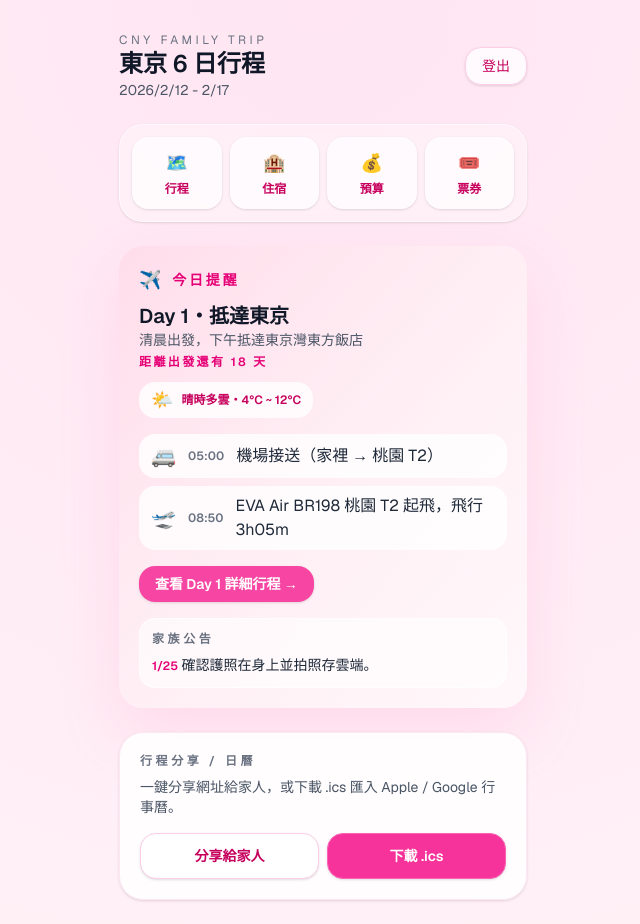
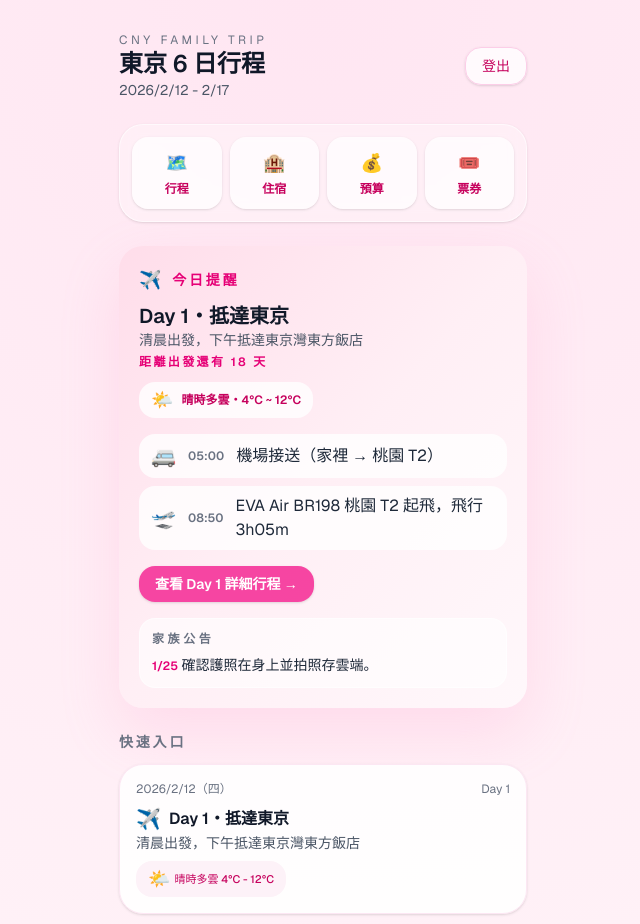
Before and after one commit to Tiffany0322/cny-trip, a Next.js app: page / in a window 1280 px wide. Shown: the top 924 px of the page, without its empty margins (317-957 px from the left). Built offline with nearby package versions, Linux system fonts and the light colour scheme; no server answers.

Commit message:
feat: remove share section from homepage

```diff
--- a/app/page.tsx
+++ b/app/page.tsx
@@ -1,7 +1,7 @@
 "use client";
 
 import Link from "next/link";
-import { useMemo, useState } from "react";
+import { useMemo } from "react";
 import { useRouter } from "next/navigation";
 import { itinerary } from "@/lib/itinerary";
 import { WeatherPill } from "@/components/WeatherPill";
@@ -46,8 +46,6 @@ const transitShortcuts = [
 export default function HomePage() {
   const router = useRouter();
   const { day: todayCard, index: todayIndex } = pickItineraryDay(itinerary);
-  const [shareFeedback, setShareFeedback] = useState<string | null>(null);
-  const [sharing, setSharing] = useState(false);
 
   const daysUntilDeparture = useMemo(() => {
     if (!itinerary.length) return null;
@@ -61,36 +59,6 @@ export default function HomePage() {
   async function logout() {
     await fetch("/api/logout", { method: "POST" });
     router.replace("/login");
-  }
-
-  async function handleShare() {
-    if (sharing) return;
-    setSharing(true);
-    setShareFeedback(null);
-
-    try {
-      const sharePayload = {
-        title: "CNY Tokyo Trip",
-        text: "family trip 行程表（2026/2/12 - 2/17）",
-        url: typeof window !== "undefined" ? window.location.href : "",
-      };
-
-      if (typeof navigator !== "undefined" && navigator.share) {
-        await navigator.share(sharePayload);
-        setShareFeedback("已透過系統分享連結！");
-      } else if (typeof navigator !== "undefined" && navigator.clipboard) {
-        await navigator.clipboard.writeText(sharePayload.url);
-        setShareFeedback("已複製網址到剪貼簿。");
-      } else {
-        setShareFeedback("請手動複製網址分享給家人。");
-      }
-    } catch (err) {
-      if ((err as DOMException).name !== "AbortError") {
-        setShareFeedback("分享未成功，可再試一次或手動分享。");
-      }
-    } finally {
-      setSharing(false);
-    }
   }
 
   return (
@@ -203,34 +171,6 @@ export default function HomePage() {
           ) : null}
         </section>
 
-        <section className="rounded-3xl border border-pink-100 bg-white/90 p-5 shadow-sm">
-          <div className="text-xs font-semibold uppercase tracking-[0.3em] text-gray-500">
-            行程分享 / 日曆
-          </div>
-          <p className="mt-2 text-sm text-gray-600">
-            一鍵分享網址給家人，或下載 .ics 匯入 Apple / Google 行事曆。
-          </p>
-          <div className="mt-4 flex flex-col gap-2 sm:flex-row">
-            <button
-              onClick={handleShare}
-              className="inline-flex flex-1 items-center justify-center rounded-2xl border border-pink-200 bg-white px-4 py-3 text-sm font-semibold text-pink-700 shadow-sm transition hover:-translate-y-0.5 disabled:opacity-40"
-              disabled={sharing}
-            >
-              {sharing ? "分享中…" : "分享給家人"}
-            </button>
-            <a
-              href="/cny-trip.ics"
-              download
-              className="inline-flex flex-1 items-center justify-center rounded-2xl border border-pink-400 bg-pink-500 px-4 py-3 text-sm font-semibold text-white shadow-sm transition hover:-translate-y-0.5"
-            >
-              下載 .ics
-            </a>
-          </div>
-          {shareFeedback ? (
-            <p className="mt-2 text-xs text-pink-600">{shareFeedback}</p>
-          ) : null}
-        </section>
-
         <section id="section-itinerary" className="space-y-3 scroll-mt-10">
           <div className="text-sm font-semibold uppercase tracking-[0.2em] text-gray-500">
             快速入口
```
